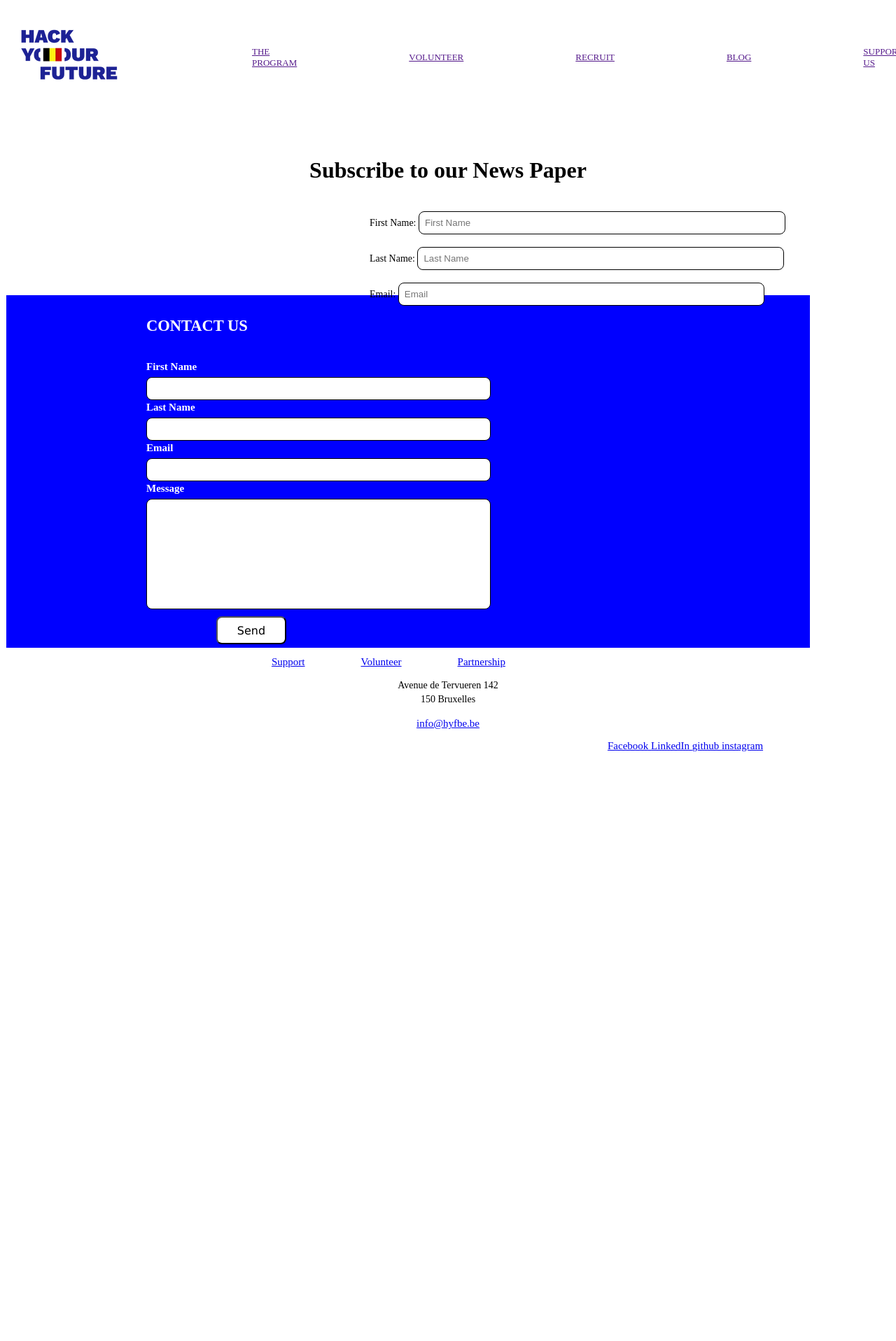
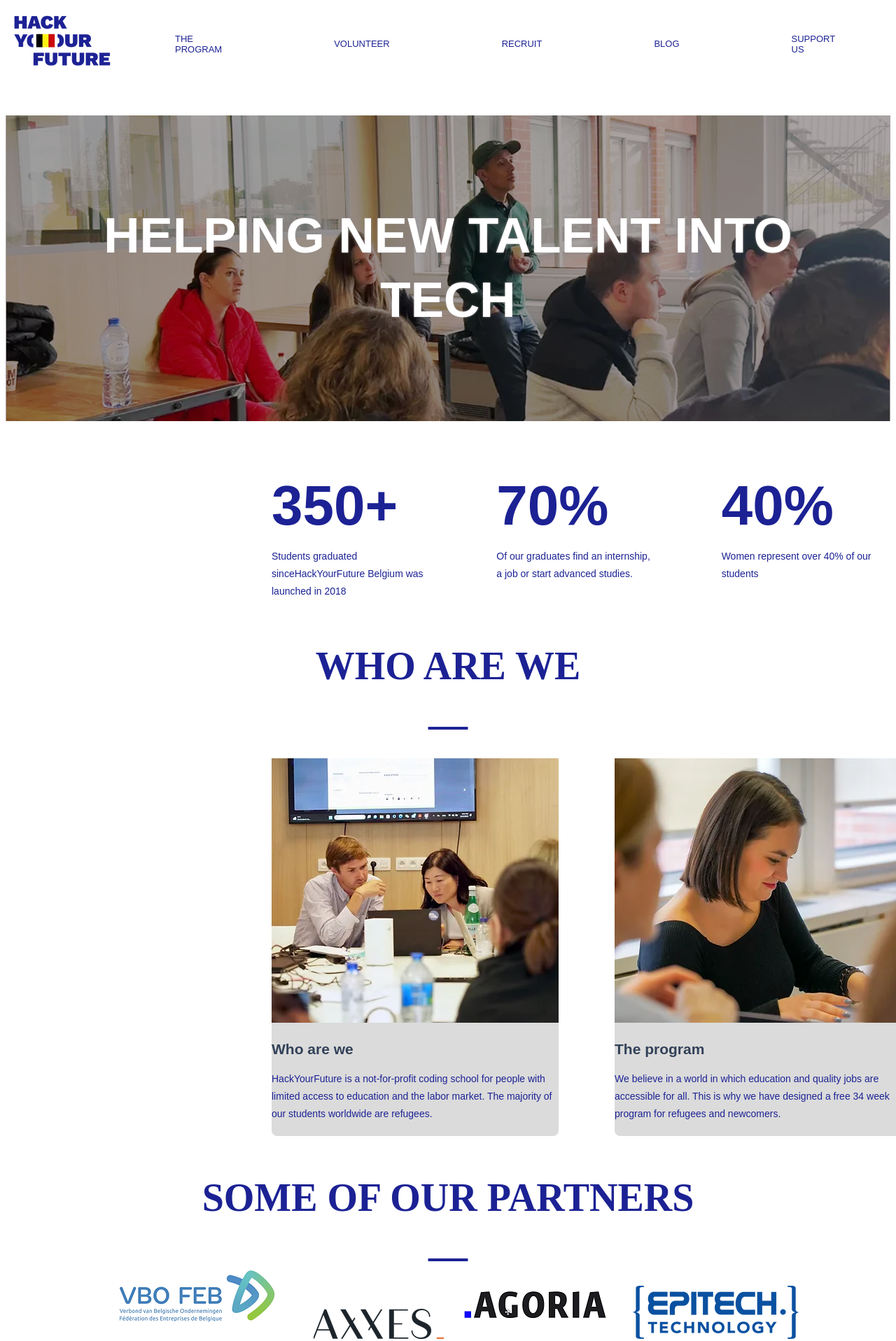
Before and after one commit to HYF-Class23/group4-hyf-rebuild, a website: page index.html in a window 1280 px wide. Shown: the part 48-1965 px from the top of the page at 70% size. Before the commit the page ends 1140 px from the top, so only its background shows below. Drawn offline with Linux system fonts and the light colour scheme.

Commit message:
update add (#30)

```diff
--- a/index.html
+++ b/index.html
@@ -1,11 +1,10 @@
 <!DOCTYPE html>
 <html lang="en">
-
   <head>
     <meta charset="UTF-8" />
     <link rel="icon" type="image/svg+xml" href="./client/assets/favicon.ico" />
     <meta name="viewport" content="width=device-width, initial-scale=1.0" />
-  <title>project!</title>
+    <title>Hack your future | hack your future belgium</title>
 
     <link href="./styles/index.css" rel="stylesheet" />
   </head>
@@ -15,37 +14,104 @@
       <div>
         <div><img src="./img/logoHYF.webp" alt="HYF Logo" /></div>
         <div>
-        <a href="">THE PROGRAM</a>
-        <a href="">VOLUNTEER</a>
-        <a href="">RECRUIT</a>
-        <a href="">BLOG</a>
-        <a href="">SUPPORT US</a>
-        <a href="">WHY BECOME A PARTNER?</a>
-        <a href="">FAQ</a>
+          <a>THE PROGRAM</a>
+          <a>VOLUNTEER</a>
+          <a>RECRUIT</a>
+          <a>BLOG</a>
+          <a>SUPPORT US</a>
+          <a>WHY BECOME A PARTNER?</a>
         </div>
       </div>
     </header>
 
+    <section>
+      <div class="banner">
+        <h1 class="banner-text">Helping new talent into tech</h1>
+      </div>
+    </section>
+    <br /><br /><br /><br /><br /><br />
 
-  <!-- from newspaper subscription and the footer-->
+    <section>
+      <div class="links">
+        <custom-elements>
+          <custom-elements5> 350+ </custom-elements5><br /><br />
+          Students graduated sinceHackYourFuture Belgium was launched in 2018
+        </custom-elements>
+        <custom-elements>
+          <custom-elements5>70%</custom-elements5><br /><br />
+          Of our graduates find an internship,<br />
+          a job or start advanced studies.
+        </custom-elements>
+        <custom-elements>
+          <custom-elements5>40%</custom-elements5><br /><br />
+          Women represent over 40% of our<br />
+          students
+        </custom-elements>
+      </div>
+    </section>
 
-  <h1>Subscribe to our News Paper</h1>
+    <br /><br /><br /><br /><br /><br /><br /><br /><br /><br />
+
+    <div class="center">
+      <custom-elements6>
+        WHO ARE WE<br />
+        __
+      </custom-elements6>
+    </div>
+    <br /><br />
+    <section>
+      <div class="links">
+        <custom-elements1>
+          <img src="./img/img1.webp" alt="Image" />
+          <h2>Who are we</h2>
+          HackYourFuture is a not-for-profit coding school for people with
+          limited access to education and the labor market. The majority of our
+          students worldwide are refugees.
+        </custom-elements1>
+        <custom-elements1>
+          <img src="./img/img2.webp" alt="Image" />
+          <h2>The program</h2>
+          We believe in a world in which education and quality jobs are
+          accessible for all. This is why we have designed a free 34 week
+          program for refugees and newcomers.
+        </custom-elements1>
+        <custom-elements1>
+          <img src="./img/img3.webp" alt="Image" />
+          <h2>The goal</h2>
+          After the program we support our students in finding high quality
+          jobs. Our success criteria is not graduation from the course but
+          employment in the tech industry.
+        </custom-elements1>
+      </div>
+    </section>
+    <br /><br />
+    <div class="center">
+      <custom-elements6>
+        SOME OF OUR PARTNERS<br />
+        __
         <br />
-
-  <div class="newsletter">
-    <label for="name" class="subscribelabel">First Name: </label>
-    <input type="text" class="nlinput" placeholder="First Name" /><br />
-    <br />
-    <label for="name" class="subscribelabel">Last Name: </label>
-    <input type="text" class="nlinput" placeholder="Last Name" /> <br /><br />
-    <label for="email" class="subscribelabel">Email: </label>
-    <input type="email" class="nlinput" id="laboemail" placeholder="Email" />
+      </custom-elements6>
     </div>
-
+    <div class="center">
+      <custom-elements6>
+        <img src="./img/p1.webp" alt="Image" />
+        <img src="./img/p2.webp" alt="Image" />
+        <img src="./img/p3.webp" alt="Image" />
+        <img src="./img/p4.webp" alt="Image" />
+        <img src="./img/p5.webp" alt="Image" /><br />
+        <img src="./img/p6.webp" alt="Image" />
+        <img src="./img/p7.webp" alt="Image" />
+        <img src="./img/p8.webp" alt="Image" />
+        <img src="./img/p9.webp" alt="Image" />
+        <img src="./img/p10.webp" alt="Image" />
+      </custom-elements6>
+    </div>
     <footer>
       <div class="footer container">
         <div class="contactus">
-        <h2>CONTACT US</h2>
+          <br />
+          <custom-elements7> CONTACT US</custom-elements7>
+          <br /><br />
           <br />
           <div class="input-box">
             <label for="name" class="label">First Name</label>
@@ -62,61 +128,45 @@
             <label for="Message" class="label">Message</label>
             <input type="text" class="input" id="message" />
           </div>
-        <button type="button" id="send">Send</button>
+          <custom-elements3 id="send">Send</custom-elements3>
         </div>
-
+        <br /><br /><br />
         <div class="links">
-        <a href="support.html">Support</a>
-        <!--<button type="button">
-          SUPPORT<br /><br />
+          <a href="support.html">
+            <custom-elements7> SUPPORT</custom-elements7><br /><br />
             HackYourFuture is a non-profit organization<br />
             and our course is entirely free for the<br />
             students.support our work.
-        </button>-->
+          </a>
 
-
-        <a href="volunteer.html">Volunteer</a>
-        <!--<button type="button">
-          VOLUNTEER<br /><br />
+          <a href="volunteer.html">
+            <custom-elements7> VOLUNTEER</custom-elements7><br /><br />
             Our coach and mentors are professional <br />
             web-developers with a passion for <br />
             technology and a wish to share their <br />
             knowledge and skill.
-        </button>-->
+          </a>
 
-
-        <a href="partnership.html">Partnership</a>
-        <!--<button type="button">
-          PARTNERSHIP<br /><br />
+          <a href="partnership.html">
+            <custom-elements7> PARTNERSHIP</custom-elements7><br /><br />
             Does your company want to support <br />
             diversity and inclusion in the tech industry? <br />
             Consider becoming a partner and find out <br />
             more here.
-        </button> -->
+          </a>
         </div>
 
         <p id="adrs">
-        Avenue de Tervueren 142 <br />
+          <custom-elements8> Avenue de Tervueren 142 </custom-elements8><br />
           150 Bruxelles
         </p>
 
         <div class="address">
-        <a href="mailto:info@hyfbe.be">info@hyfbe.be</a>
-      </div>
-
-      <div class="social-medias">
-        <a href="https://www.facebook.com/HackYFutureBE/">Facebook
-          <i class="fa-brands fa-facebook"></i></a>
-        <a href="https://www.linkedin.com/school/hackyourfuture-belgium/">LinkedIn
-          <i class="fa-brands fa-linkedin"></i></a>
-        <a href="https://github.com/HackYourFutureBelgium">github
-          <i class="fa-brands fa-github"></i></a>
-        <a href="https://www.instagram.com/hackyourfuture_belgium/?hl=en">instagram<i
-            class="fa-brands fa-instagram"></i></a>
+          <a href="mailto:info@hyfbe.be">
+            <custom-elements8>info@hyfbe.be </custom-elements8>
+          </a>
         </div>
       </div>
     </footer>
-
   </body>
-
 </html>
--- a/styles/index.css
+++ b/styles/index.css
@@ -1,9 +1,7 @@
 @import url("./something.css");
 
 header {
-  padding: 10px;
   display: flex;
-  align-items: center;
 }
 
 header div {
@@ -11,15 +9,20 @@ header div {
   align-items: center;
 }
 
-header div img {
-  max-height: 200px;
-  margin-right: 100px;
+a {
+  font-family: "Work Sans", sans-serif;
+  color: #1c2294;
 }
 
+a:hover {
+  color: #000;
+}
+
+/* stylelint-disable-next-line no-descending-specificity */
 header div a {
   margin: 80px;
   font-size: small;
-  font-family: "Times New Roman", Times, serif;
+  font-family: "Work Sans", sans-serif;
   align-items: center;
 }
 
@@ -60,11 +63,11 @@ footer {
 
 .contactus {
   padding-left: 200px;
-  padding-top: 15px;
-  margin-bottom: 10px;
+  padding-top: 25px;
+  margin-bottom: 20px;
+  font-family: "Work Sans", sans-serif;
   margin-left: 1px;
-  width: 75%;
-  background: blue;
+  background: #1c2294;
   align-items: center;
 }
 
@@ -109,23 +112,20 @@ footer {
   padding-right: 10px;
 }
 
-button {
-  background: blueviolet;
+custom-elements3 {
+  background: #5559af;
   color: white;
-  border-radius: 8px;
-  height: 170px;
+  border-radius: 12px;
+  height: 252px;
   width: 340px;
   font-size: 16px;
-  font-family: Verdana, Geneva, Tahoma, sans-serif;
+  font-family: "Work Sans", sans-serif;
   align-items: center;
   position: relative;
   cursor: pointer;
   overflow: hidden;
   margin-bottom: 20px;
-}
-
-button:hover {
-  background-color: goldenrod;
+  line-height: 1.8em;
 }
 
 .address {
@@ -153,3 +153,92 @@ button:hover {
 .social-medias {
   padding-left: 860px;
 }
+
+.banner-text {
+  font-size: 71px;
+  line-height: 130%;
+  font-family: "Work Sans", sans-serif;
+  font-weight: 700;
+  text-transform: uppercase;
+  color: #fff;
+  text-align: center;
+  margin: 0 auto;
+  text-shadow: 0 0 3px #948d8d;
+}
+
+.banner {
+  background: #847b7bb3 url("../img/banner.webp");
+  background-size: cover;
+  max-width: 100%;
+  max-height: 100%;
+  background-position: center;
+  background-repeat: no-repeat;
+  border: 1px solid transparent;
+  background-blend-mode: darken;
+  padding: 125px;
+}
+
+/* stylelint-disable-next-line selector-type-no-unknown */
+custom-elements5 {
+  font-size: 80px;
+  font-family: "Work Sans", sans-serif;
+  font-weight: bold;
+}
+
+custom-elements {
+  color: #1c2294;
+  border-radius: 8px;
+  height: 10px;
+  width: 340px;
+  font-family: "Work Sans", sans-serif;
+  font-size: 14px;
+  position: relative;
+  margin-bottom: 20px;
+  line-height: 1.8em;
+}
+
+/* stylelint-disable-next-line selector-type-no-unknown */
+custom-elements1 {
+  color: #1c2294;
+  border-radius: 8px;
+  background-color: #dbdbdb;
+  height: 540px;
+  width: 410px;
+  font-family: "Work Sans", sans-serif;
+  font-size: 14px;
+  margin-bottom: 20px;
+  line-height: 1.8em;
+}
+
+/* stylelint-disable-next-line selector-type-no-unknown */
+custom-elements6 {
+  color: #1c2294;
+  font-size: 56px;
+  font-weight: bold;
+  text-align: center;
+}
+
+/* stylelint-disable-next-line selector-type-no-unknown */
+custom-elements7 {
+  font-size: 26px;
+  font-weight: bold;
+}
+
+/* stylelint-disable-next-line selector-type-no-unknown */
+custom-elements8 {
+  font-family: "Work Sans", sans-serif;
+  color: #324158;
+  font-size: medium;
+}
+
+h2 {
+  color: #324158;
+  font-weight: bold;
+}
+
+.center {
+  text-align: center;
+  margin: auto;
+  justify-content: center;
+  display: flex;
+}
```
Also changed, not shown: .cspell.json, img/banner.webp (added), img/img1.webp (added), img/img2.webp (added), img/img3.webp (added), img/p1.webp (added), img/p10.webp (added), img/p2.webp (added), img/p3.webp (added), img/p4.webp (added), img/p5.webp (added), img/p6.webp (added), img/p7.webp (added), img/p8.webp (added), 1 more files. Lines whose indentation alone changed are shown as unchanged.
